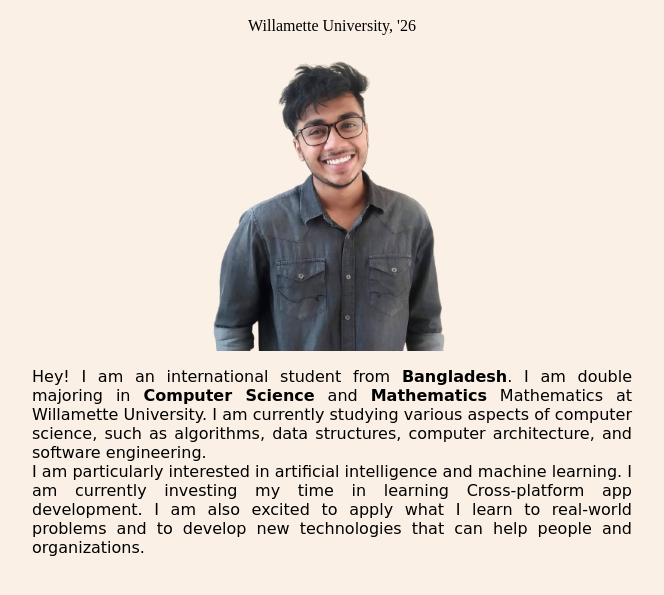
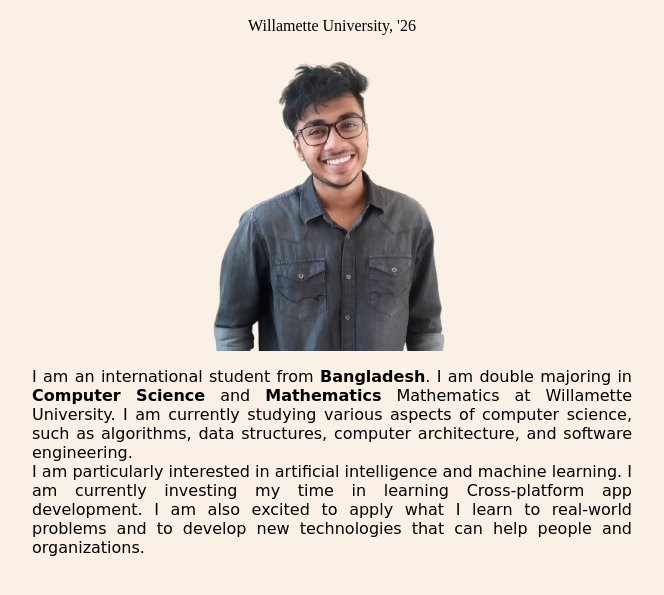
Before and after one commit to shouvikantu/shouvikantu.github.io, a plain HTML site: page index.html in a window 1280 px wide. Shown: the part 87-682 px from the top of the page, without its empty margins (308-972 px from the left). Drawn offline with Linux system fonts and the light colour scheme.

Commit message:
Update index.html

```diff
--- a/index.html
+++ b/index.html
@@ -30,7 +30,7 @@
     <p>Willamette University, '26</p>
     <img src="shouvik.png" alt="">
     <p class="para">
-        Hey! I am an international student from <strong>Bangladesh</strong>. I am double majoring in <strong>Computer Science</strong>  and <strong>Mathematics</strong> Mathematics at Willamette University. I am currently studying various aspects of computer science, such as algorithms, data structures, computer architecture, and software engineering. <br> I am particularly interested in artificial intelligence and machine learning. I am currently investing my time in learning Cross-platform app development. I am also excited to apply what I learn to real-world problems and to develop new technologies that can help people and organizations.
+        I am an international student from <strong>Bangladesh</strong>. I am double majoring in <strong>Computer Science</strong>  and <strong>Mathematics</strong> Mathematics at Willamette University. I am currently studying various aspects of computer science, such as algorithms, data structures, computer architecture, and software engineering. <br> I am particularly interested in artificial intelligence and machine learning. I am currently investing my time in learning Cross-platform app development. I am also excited to apply what I learn to real-world problems and to develop new technologies that can help people and organizations.
     </p>
 </body>
 </html>
```
